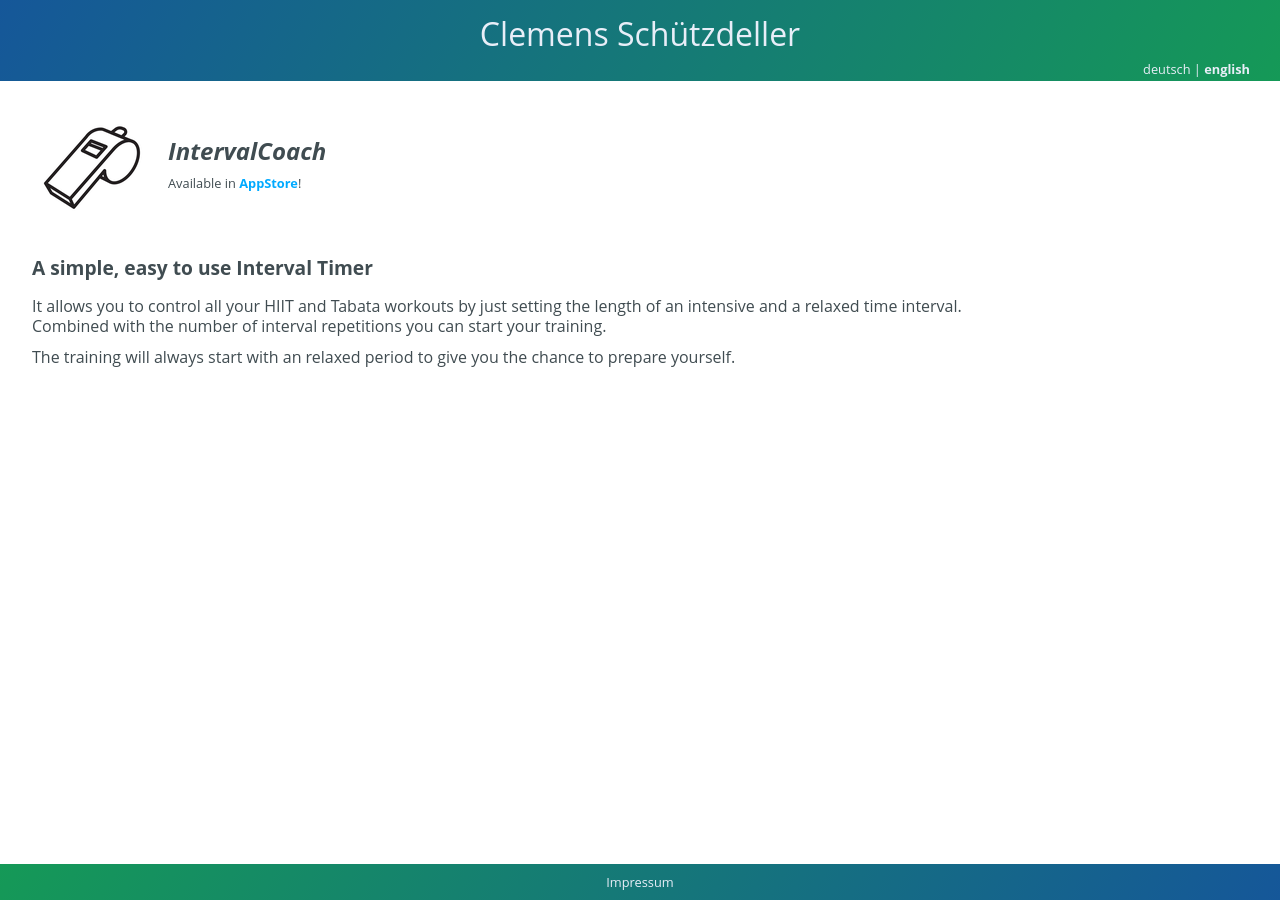
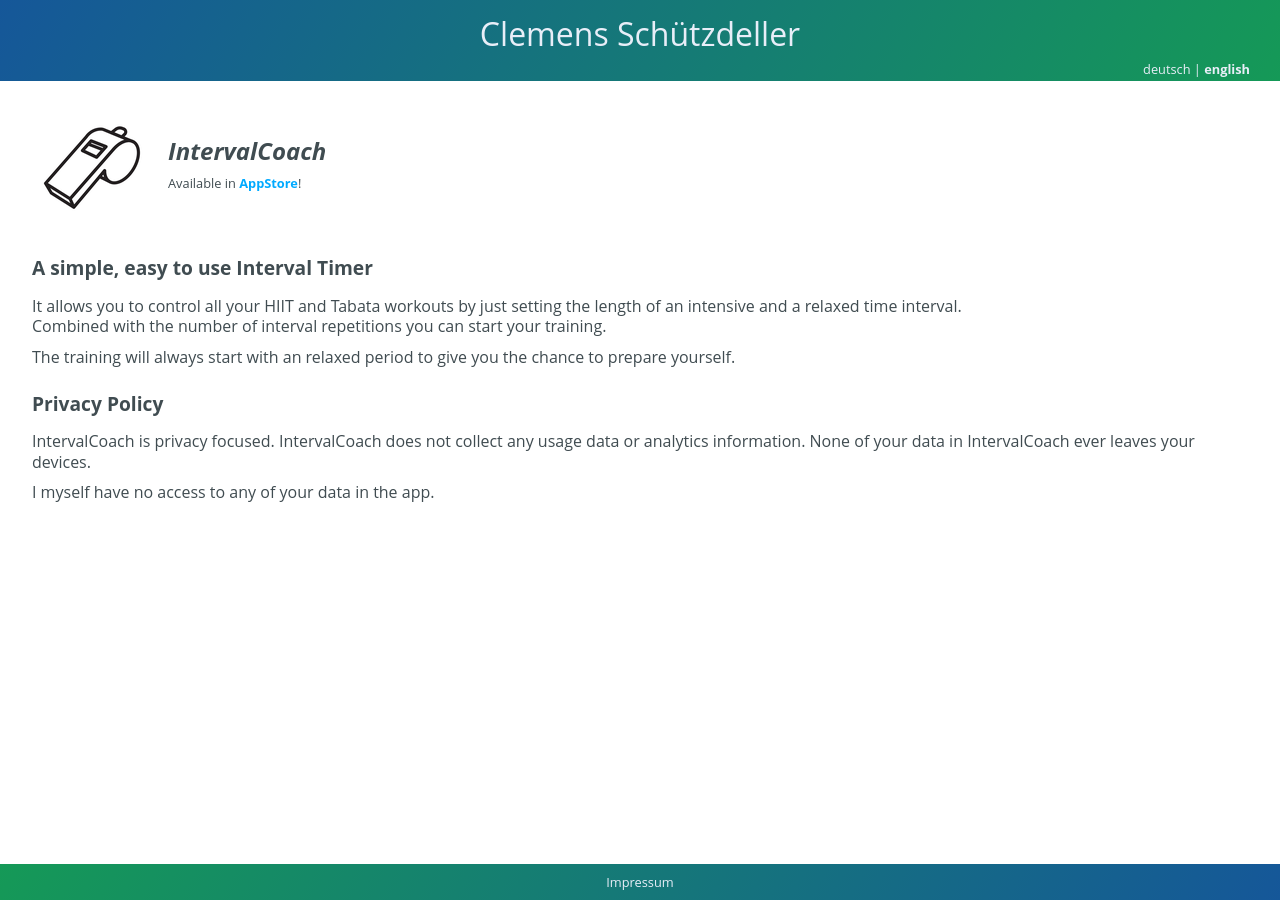
Before and after one commit to cs-LA/home, a Jekyll site: the page built from IntervalCoach/index.md, in a window 1280 px wide. Built offline with Jekyll 4.4.1, drawn with Linux system fonts in a browser that asks for light colours; our own code applies the rules of GitHub Pages for plain Markdown files.

Commit message:
Update index.md

```diff
--- a/IntervalCoach/index.md
+++ b/IntervalCoach/index.md
@@ -19,4 +19,15 @@
 <p><span class="en">It allows you to control all your HIIT and Tabata workouts by just setting the length of an intensive and a relaxed time interval.<br>Combined with the number of interval repetitions you can start your training.</span><span class="de">Kontrolliere alle Deine HIIT- und Tabata-Trainingseinheiten ganz einfach durch Festlegung der Länge eines intensiven und eines entspannten Zeitintervalls.<br>Kombiniert mit der Anzahl der Intervallwiederholungen kann das Training losgehen.</span></p>
 <p><span class="en">The training will always start with an relaxed period to give you the chance to prepare yourself.</span><span class="de">Das Training beginnt immer mit einer entspannten Phase, um sich vorbereiten zu können.</span></p>
 
+<h4>
+  <span class="de">Datenschutz-Richtlinie</span>
+  <span class="en">Privacy Policy</span>
+</h4>
+
+<span class="en">IntervalCoach is privacy focused. IntervalCoach does not collect any usage data or analytics information. None of your data in IntervalCoach ever leaves your devices.</span>
+<span class="de">IntervalCoach legt Wert auf die Privatsphäre. IntervalCoach sammelt weder Daten noch analytische Informationen. Keinerlei IntervalCoach-Daten verlassen das genutzte Gerät.</span>
+
+<span class="en">I myself have no access to any of your data in the app.</span>
+<span class="de">Ich selber habe keinen Zugriff auf die Daten innerhalb der App .</span>
+
 <h3>&nbsp;</h3>
```
